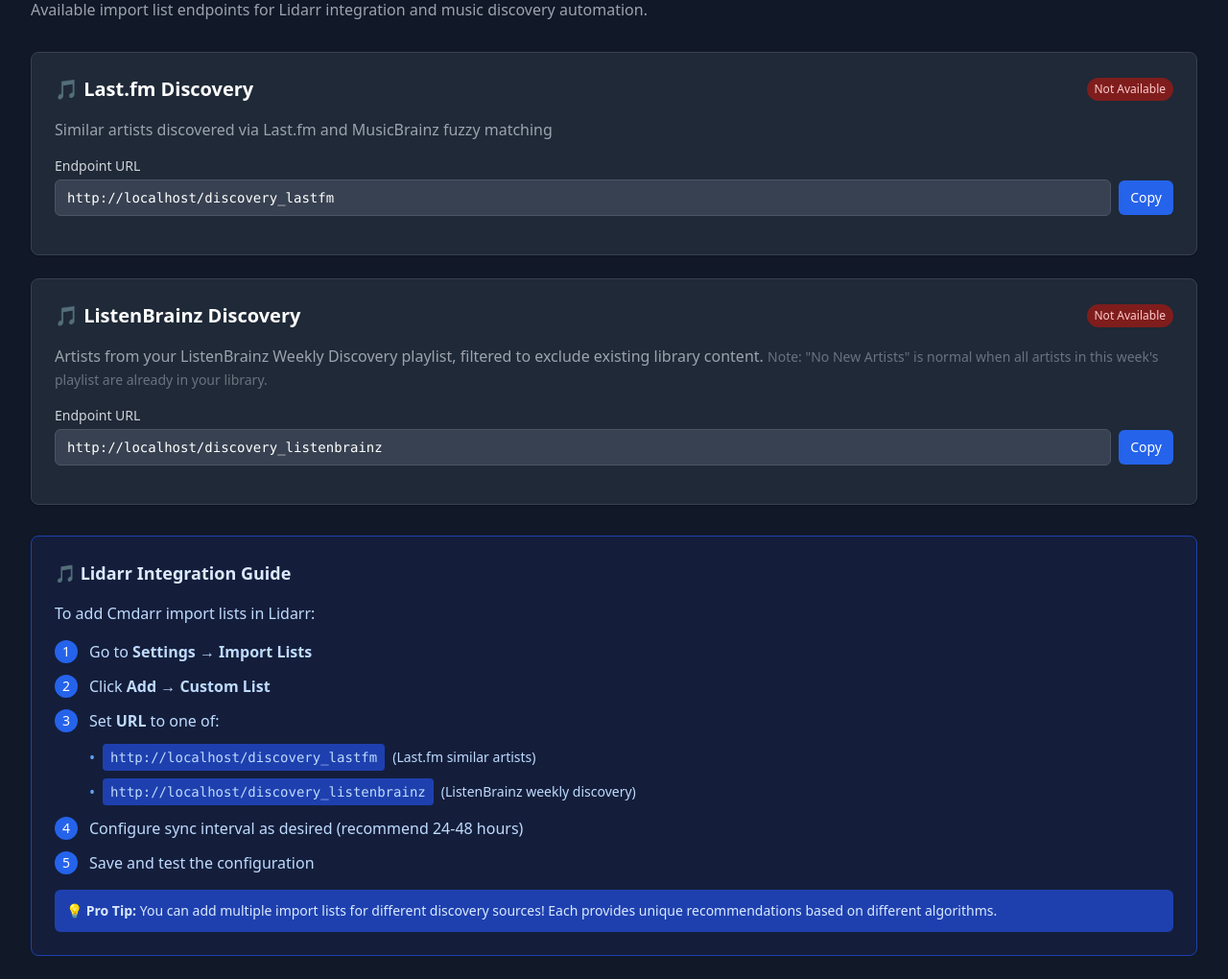
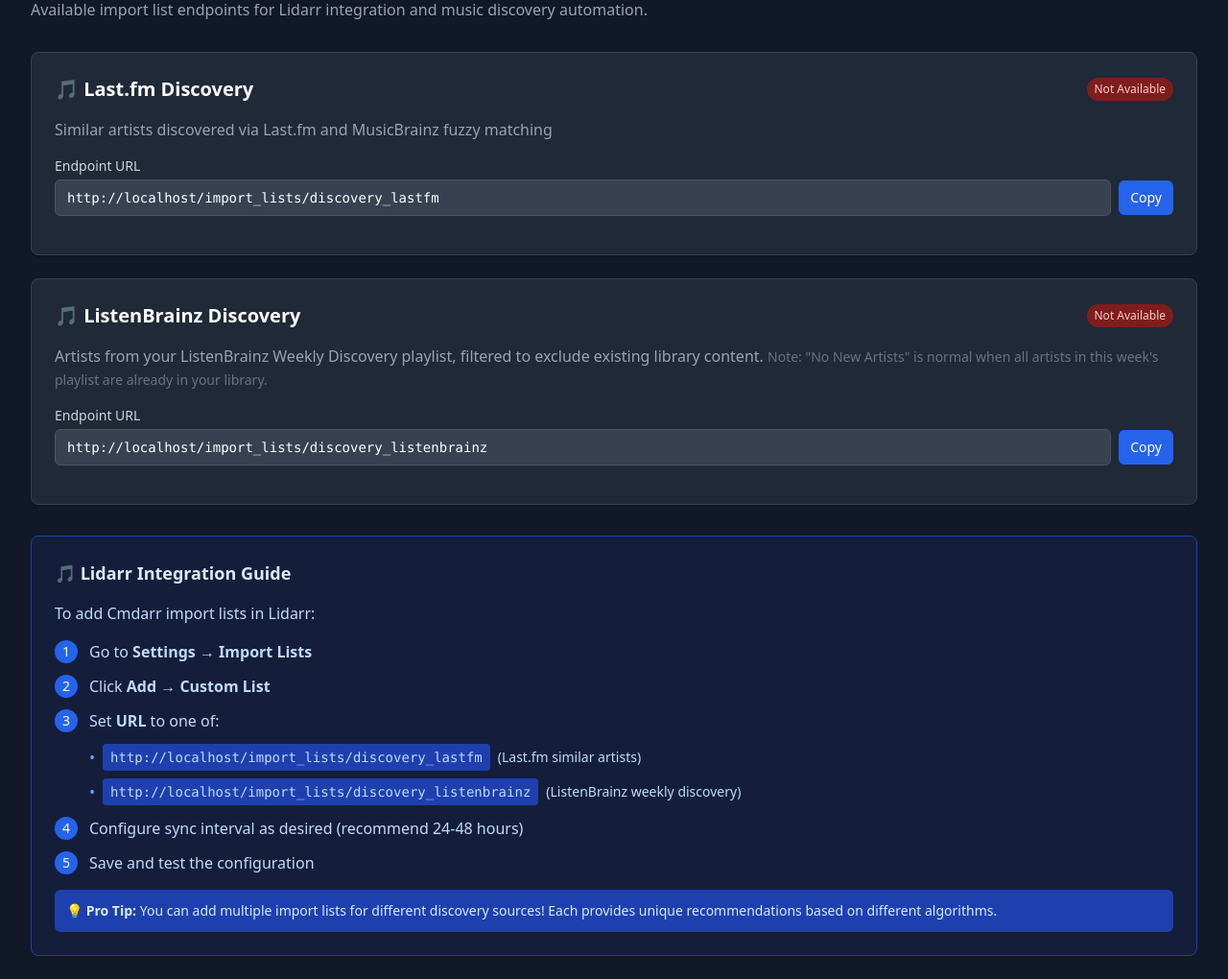
Before and after one commit to DeviantEng/Cmdarr, a FastAPI app: page /import-lists in a window 1280 px wide. Shown: the part 135-1155 px from the top of the page at 96% size. Run offline with FastAPI, Linux system fonts and the light colour scheme; data that the repository does not hold is empty; parts of the project's set-up code (start-up, migrations or seed data) failed here and were passed over; some libraries are stand-ins or nearby versions.

Commit message:
Release v0.1.3

```diff
--- a/__version__.py
+++ b/__version__.py
@@ -2,4 +2,4 @@
 Cmdarr version information
 """
 
-__version__ = "0.1.2"
+__version__ = "0.1.3"
--- a/app/main.py
+++ b/app/main.py
@@ -281,7 +281,7 @@
 # Include API routers
 app.include_router(config.router, prefix="/api/config", tags=["configuration"])
 app.include_router(status.router, prefix="/api/status", tags=["status"])
-app.include_router(import_lists.router, prefix="/api/import_lists", tags=["import_lists"])
+app.include_router(import_lists.router, prefix="/import_lists", tags=["import_lists"])
 app.include_router(test_connectivity.router, prefix="/api/config", tags=["configuration"])
 
 
@@ -292,18 +292,6 @@
     await websocket_endpoint(websocket, client_id)
 
 
-# Legacy endpoints for backward compatibility
-@app.get("/discovery_lastfm")
-async def discovery_lastfm_legacy():
-    """Legacy endpoint - redirects to new import lists API"""
-    from fastapi.responses import RedirectResponse
-    return RedirectResponse(url="/api/import_lists/discovery_lastfm", status_code=301)
-
-@app.get("/discovery_listenbrainz")
-async def discovery_listenbrainz_legacy():
-    """Legacy endpoint - redirects to new import lists API"""
-    from fastapi.responses import RedirectResponse
-    return RedirectResponse(url="/api/import_lists/discovery_listenbrainz", status_code=301)
 
 
 if __name__ == "__main__":
--- a/templates/import_lists.html
+++ b/templates/import_lists.html
@@ -41,10 +41,10 @@
                 <label class="block text-sm font-medium text-gray-700 dark:text-gray-300 mb-1">Endpoint URL</label>
                 <div class="flex items-center space-x-2">
                     <input type="text"
-                           :value="baseUrl + '/discovery_lastfm'"
+                           :value="baseUrl + '/import_lists/discovery_lastfm'"
                            readonly
                            class="flex-1 px-3 py-2 bg-gray-50 dark:bg-gray-700 border border-gray-300 dark:border-gray-600 rounded-md text-sm font-mono text-gray-900 dark:text-white">
-                    <button @click="copyToClipboard(baseUrl + '/discovery_lastfm')"
+                    <button @click="copyToClipboard(baseUrl + '/import_lists/discovery_lastfm')"
                             class="px-3 py-2 bg-blue-600 text-white text-sm rounded-md hover:bg-blue-700 transition-colors">
                         Copy
                     </button>
@@ -115,10 +115,10 @@
                 <label class="block text-sm font-medium text-gray-700 dark:text-gray-300 mb-1">Endpoint URL</label>
                 <div class="flex items-center space-x-2">
                     <input type="text"
-                           :value="baseUrl + '/discovery_listenbrainz'"
+                           :value="baseUrl + '/import_lists/discovery_listenbrainz'"
                            readonly
                            class="flex-1 px-3 py-2 bg-gray-50 dark:bg-gray-700 border border-gray-300 dark:border-gray-600 rounded-md text-sm font-mono text-gray-900 dark:text-white">
-                    <button @click="copyToClipboard(baseUrl + '/discovery_listenbrainz')"
+                    <button @click="copyToClipboard(baseUrl + '/import_lists/discovery_listenbrainz')"
                             class="px-3 py-2 bg-blue-600 text-white text-sm rounded-md hover:bg-blue-700 transition-colors">
                         Copy
                     </button>
@@ -178,12 +178,12 @@
             <div class="ml-9 space-y-2">
                 <div class="flex items-center space-x-2">
                     <span class="text-blue-600 dark:text-blue-400">•</span>
-                    <code class="bg-blue-100 dark:bg-blue-800 px-2 py-1 rounded text-sm" x-text="baseUrl + '/discovery_lastfm'"></code>
+                    <code class="bg-blue-100 dark:bg-blue-800 px-2 py-1 rounded text-sm" x-text="baseUrl + '/import_lists/discovery_lastfm'"></code>
                     <span class="text-sm">(Last.fm similar artists)</span>
                 </div>
                 <div class="flex items-center space-x-2">
                     <span class="text-blue-600 dark:text-blue-400">•</span>
-                    <code class="bg-blue-100 dark:bg-blue-800 px-2 py-1 rounded text-sm" x-text="baseUrl + '/discovery_listenbrainz'"></code>
+                    <code class="bg-blue-100 dark:bg-blue-800 px-2 py-1 rounded text-sm" x-text="baseUrl + '/import_lists/discovery_listenbrainz'"></code>
                     <span class="text-sm">(ListenBrainz weekly discovery)</span>
                 </div>
             </div>
@@ -233,7 +233,7 @@
                 this.baseUrl = window.location.origin;
 
                 // Load import list metrics
-                const response = await this.apiCall('/api/import_lists/metrics');
+                const response = await this.apiCall('/import_lists/metrics');
                 this.lastfmMetrics = response.lastfm || this.lastfmMetrics;
                 this.listenbrainzMetrics = response.listenbrainz || this.listenbrainzMetrics;
             } catch (error) {
```
Also changed, not shown: CHANGELOG.md, README.md.
